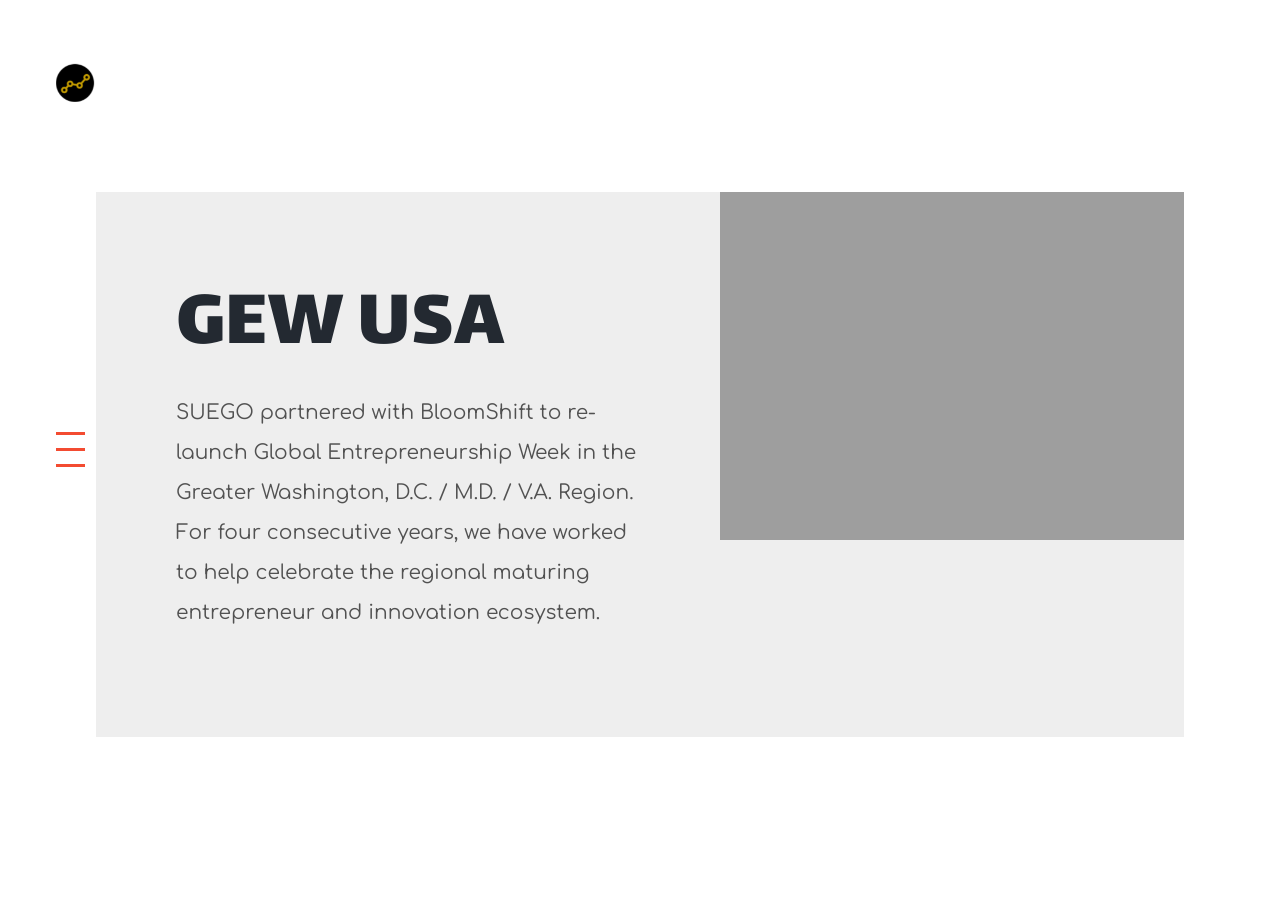
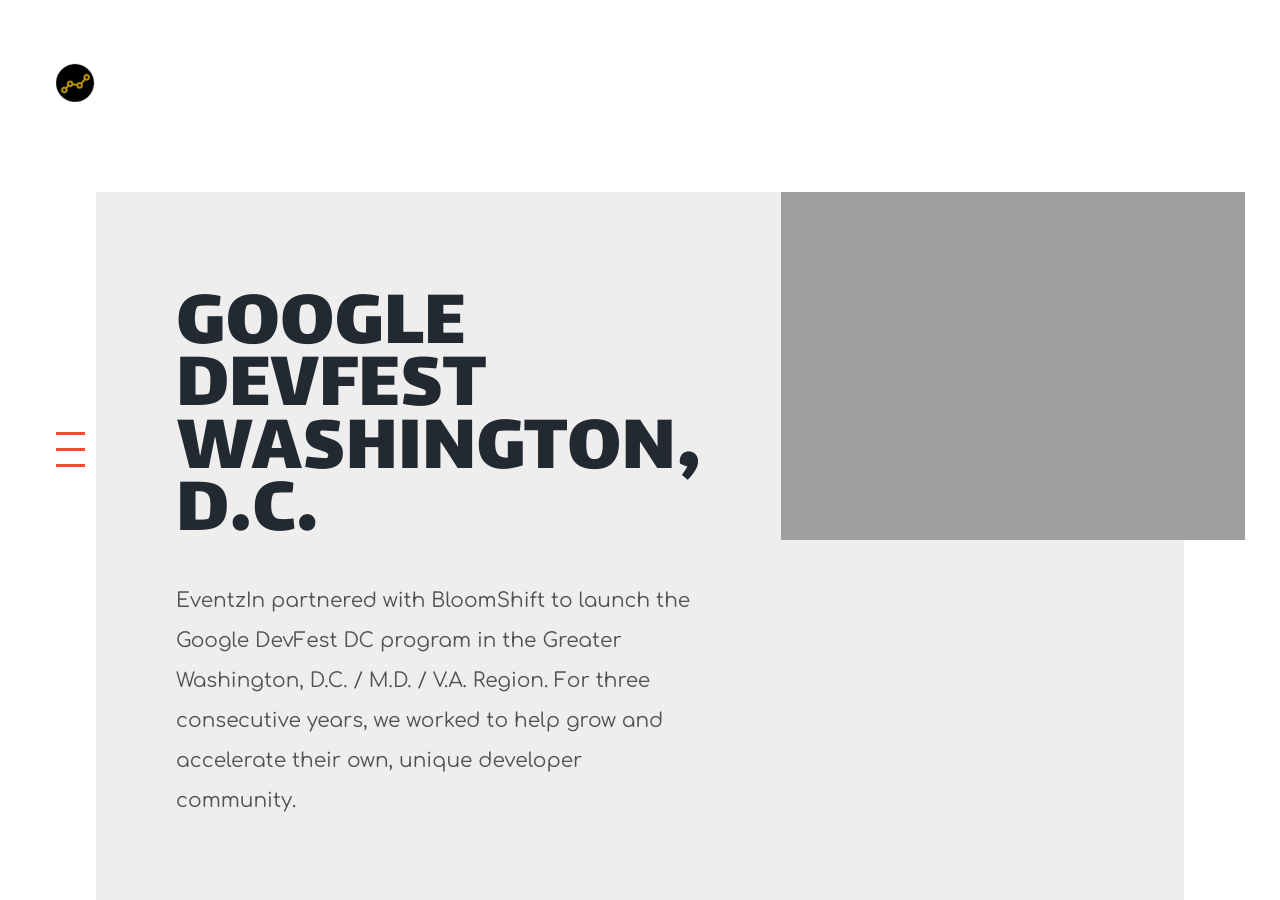
Before and after one commit to bloomshift/bloomshift.github.io, a Jekyll site: the page built from projects.html, in a window 1280 px wide and 900 px high, scrolled down 7637 px. Built offline with Jekyll 4.4.1, drawn with Linux system fonts in a browser that asks for light colours.

Commit message:
update projects

```diff
--- a/_includes/cre8_projects_body.html
+++ b/_includes/cre8_projects_body.html
@@ -133,6 +133,20 @@
         <div class="row">
             <div class="col">
                 <div class="post-box">
+                    <div class="text-holder"> <a class="title">Google DevFest Washington, D.C.</a>
+                        <div class="text">EventzIn partnered with BloomShift to launch the Google DevFest DC program in the Greater Washington, D.C. / M.D. / V.A. Region. For three consecutive years, we worked to help grow and accelerate their own, unique developer community.</div>
+                    </div>
+                    <div class="img-holder">
+                        <img src="{{ site.url }}/assets/cre8/img/work-gdg-01.png" alt="">
+                    </div>
+                </div>
+            </div>
+        </div>
+    </div>
+    <div class="container-fluid blog-section">
+        <div class="row">
+            <div class="col">
+                <div class="post-box">
                     <div class="text-holder"> <a class="title">GEW USA</a>
                         <div class="text">SUEGO partnered with BloomShift to re-launch Global Entrepreneurship Week in the Greater Washington, D.C. / M.D. / V.A. Region. For four consecutive years, we have worked to help celebrate the regional maturing entrepreneur and innovation ecosystem.</div>
                     </div>
```
